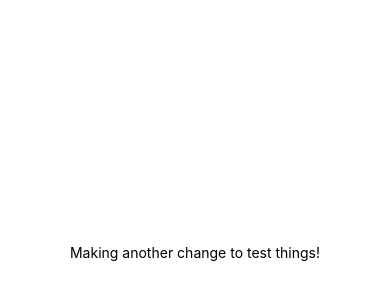
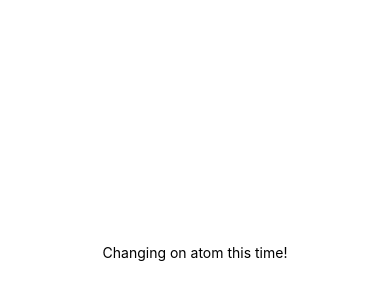
Before and after one commit to vincentwang60/old-CardMe, a React Native app: screen / in a window 390 px wide. Shown: the part 170-470 px from the top of the page. Built offline with nearby package versions, Linux system fonts and the light colour scheme.

Commit message:
atom change!

```diff
--- a/App.js
+++ b/App.js
@@ -5,7 +5,7 @@ import { StyleSheet, Text, View } from 'react-native';
 export default function App() {
   return (
     <View style={styles.container}>
-      <Text>Making another change to test things!</Text>
+      <Text>Changing on atom this time!</Text>
       <StatusBar style="auto" />
     </View>
   );
```
